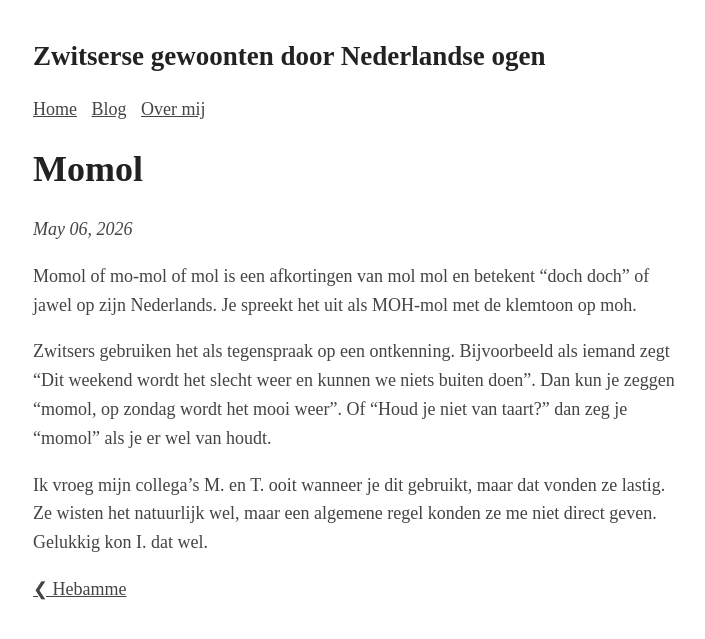
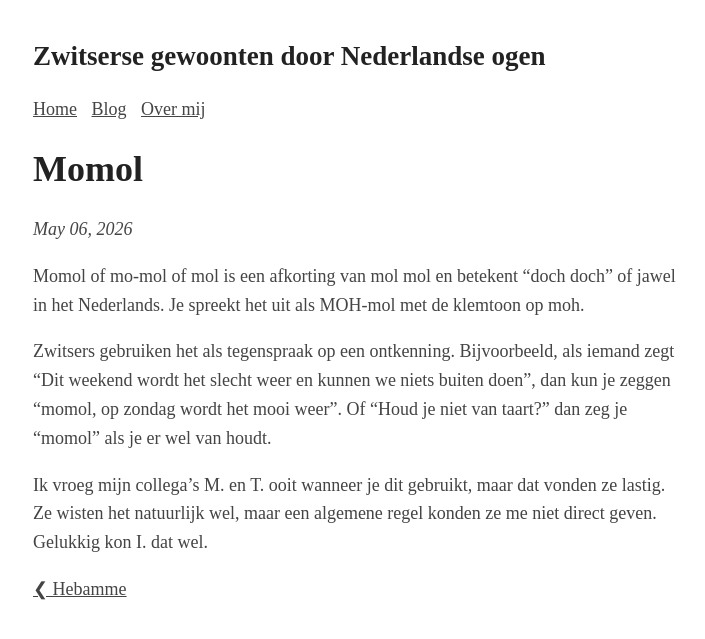
Before and after one commit to Roald87/roaldin.ch, a Jekyll site: the page built from _posts/2026-05-06-momol.md, in a window 1280 px wide. Shown: the top 639 px of the page, without its empty margins (282-987 px from the left). Built offline with Jekyll 4.4.1, drawn with Linux system fonts in a browser that asks for light colours.

Commit message:
Spellcheck by ChatGPT

```diff
--- a/_posts/2026-05-06-momol.md
+++ b/_posts/2026-05-06-momol.md
@@ -4,8 +4,8 @@ title: Momol
 image:
 ---
 
-Momol of mo-mol of mol is een afkortingen van mol mol en betekent "doch doch" of jawel op zijn Nederlands. Je spreekt het uit als MOH-mol met de klemtoon op moh.
+Momol of mo-mol of mol is een afkorting van mol mol en betekent "doch doch" of jawel in het Nederlands. Je spreekt het uit als MOH-mol met de klemtoon op moh.
 
-Zwitsers gebruiken het als tegenspraak op een ontkenning. Bijvoorbeeld als iemand zegt "Dit weekend wordt het slecht weer en kunnen we niets buiten doen". Dan kun je zeggen "momol, op zondag wordt het mooi weer". Of "Houd je niet van taart?" dan zeg je "momol" als je er wel van houdt.
+Zwitsers gebruiken het als tegenspraak op een ontkenning. Bijvoorbeeld, als iemand zegt "Dit weekend wordt het slecht weer en kunnen we niets buiten doen", dan kun je zeggen "momol, op zondag wordt het mooi weer". Of "Houd je niet van taart?" dan zeg je "momol" als je er wel van houdt.
 
 Ik vroeg mijn collega's M. en T. ooit wanneer je dit gebruikt, maar dat vonden ze lastig. Ze wisten het natuurlijk wel, maar een algemene regel konden ze me niet direct geven. Gelukkig kon I. dat wel.
```
